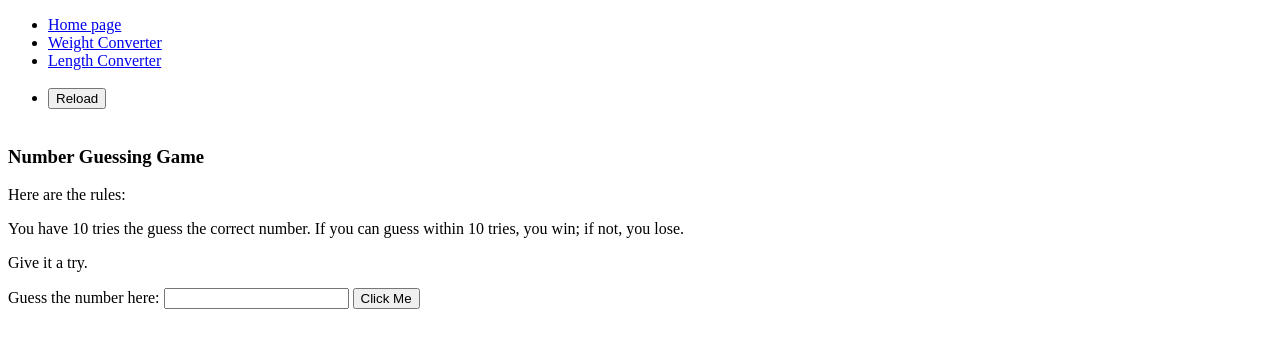
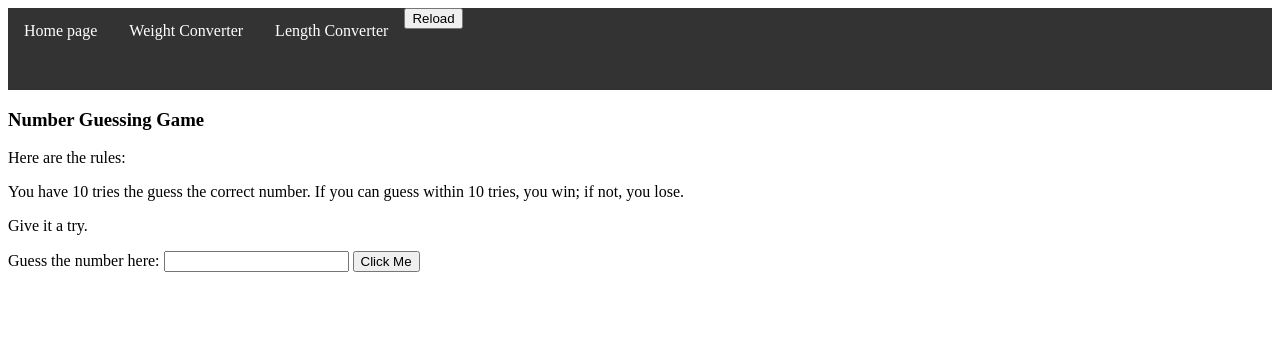
Before and after one commit to Tyrone-Rounds/Tyrone-Rounds.io, a plain HTML site: page Guessing_Game.html in a window 1280 px wide. Drawn offline with Linux system fonts and the light colour scheme.

Commit message:
Update Guessing_Game.html

```diff
--- a/Guessing_Game.html
+++ b/Guessing_Game.html
@@ -3,6 +3,28 @@
 <head>
 	<title>Add Text</title>
 </head>
+
+<style>
+	ul{
+		list-style-type:none;
+		margin:0;
+		padding:0;
+		overflow:hidden;
+		background:#333;
+	}
+
+li{
+	float: left;
+}
+
+li a {
+	display: block;
+	color: white;
+	text-align: center;
+	padding: 14px 16px;
+	text-decoration: none;
+}
+</style>
 <body>
 	<ul>
 		<li><a href = "index.html">Home page</a></n></li>
```
